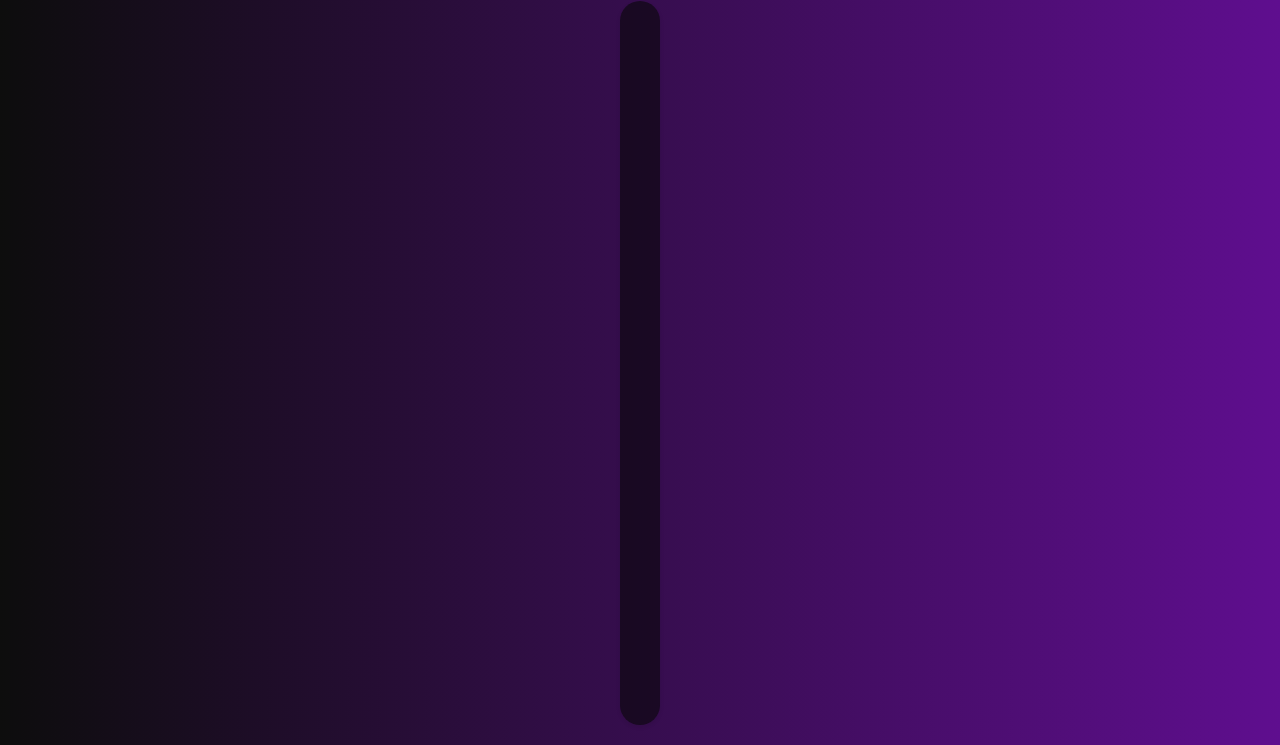
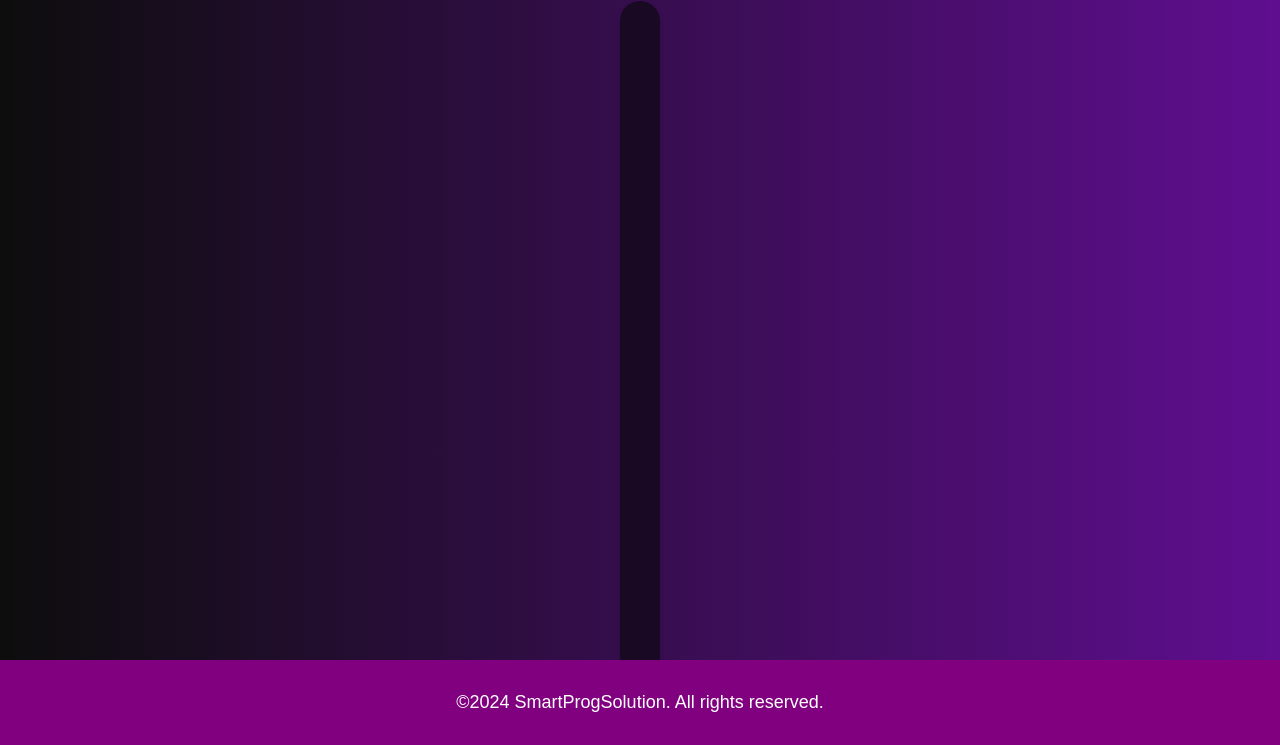
Before and after one commit to SmartProgSolutions/CineMania, a plain HTML site: page detailsMovie/detailMovie.html in a window 1280 px wide. Shown: the part 55-800 px from the top of the page. Drawn offline with Linux system fonts and the light colour scheme; no server answers; files whose address does not match are found by name.

Commit message:
Adicionando o footer

```diff
--- a/detailsMovie/detailMovie.html
+++ b/detailsMovie/detailMovie.html
@@ -7,6 +7,7 @@
     <link rel="stylesheet" href="assets/css/detalhe.css">
     <!-- <link rel="stylesheet" href="../header/assets/css/style.css"> -->
     <link rel="stylesheet" href="../../navbar/assets/css/style.css">
+    <link rel="stylesheet" href="../footer/style.css">
 </head>
 <body>
     <nav>
@@ -18,6 +19,11 @@
     <div id="movieDetails">
         <!-- Os detalhes do filme serão inseridos aqui -->
     </div>
+
+    <footer class="footer">
+        ©2024 SmartProgSolution. All rights reserved.
+    </footer>
+
     <script src="assets/script/detalhes.js"></script>
     <script src="../header/assets/script/navbar.js"></script>
 </body>
--- /dev/null
+++ b/footer/style.css
@@ -0,0 +1,19 @@
+  body {
+    height: 100vh;
+    overflow: hidden;
+    font-family: sans-serif;
+  }
+  .footer {
+    position: absolute;
+    bottom: 0;
+    left: 0;
+    right: 0;
+    padding: 2rem;
+    background: purple;
+    color: white;
+    font-weight: 500;
+    display: flex;
+    justify-content: center;
+    align-items: center;
+    gap: 0.2rem;
+  }
```
Also changed, not shown: contact/index.html (+6 -0 lines), filterMidias/filtro.html (+4 -1 lines), footer/index.html (added, +14 -0 lines), home/home.html (+5 -0 lines), lancamentos/html/lancamentos.html (+4 -1 lines), loginAndRegister/index.html (+6 -0 lines), moviesForCategories/catg.html (+6 -0 lines), preferences/index.html (+6 -0 lines), results/search.html (+5 -0 lines).
